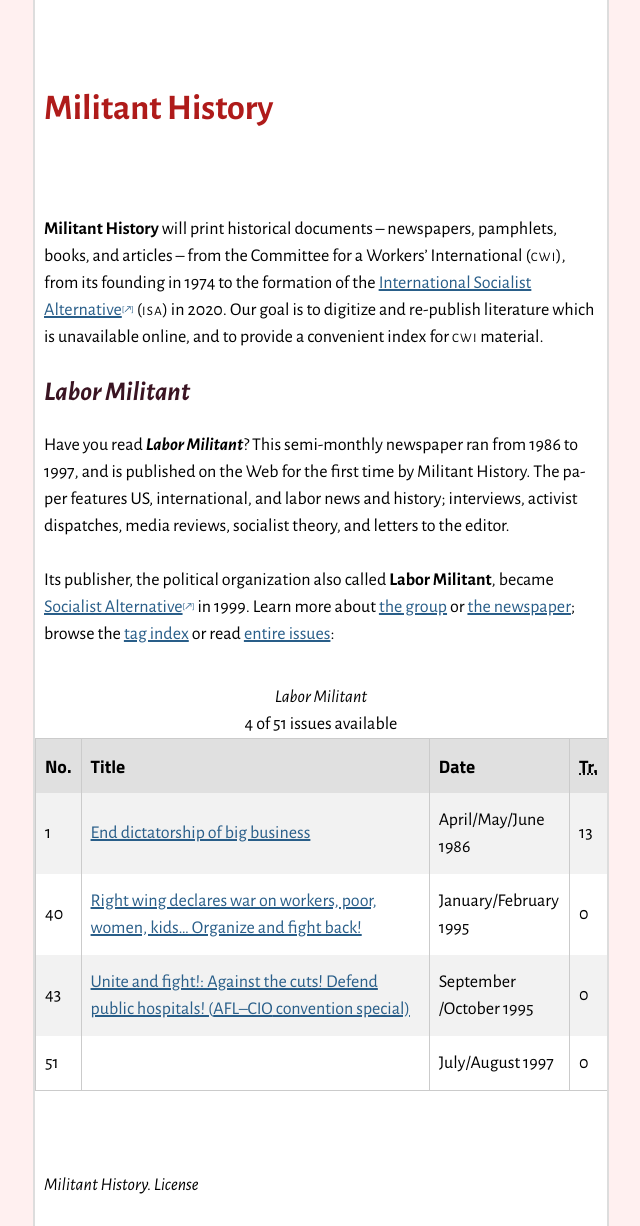
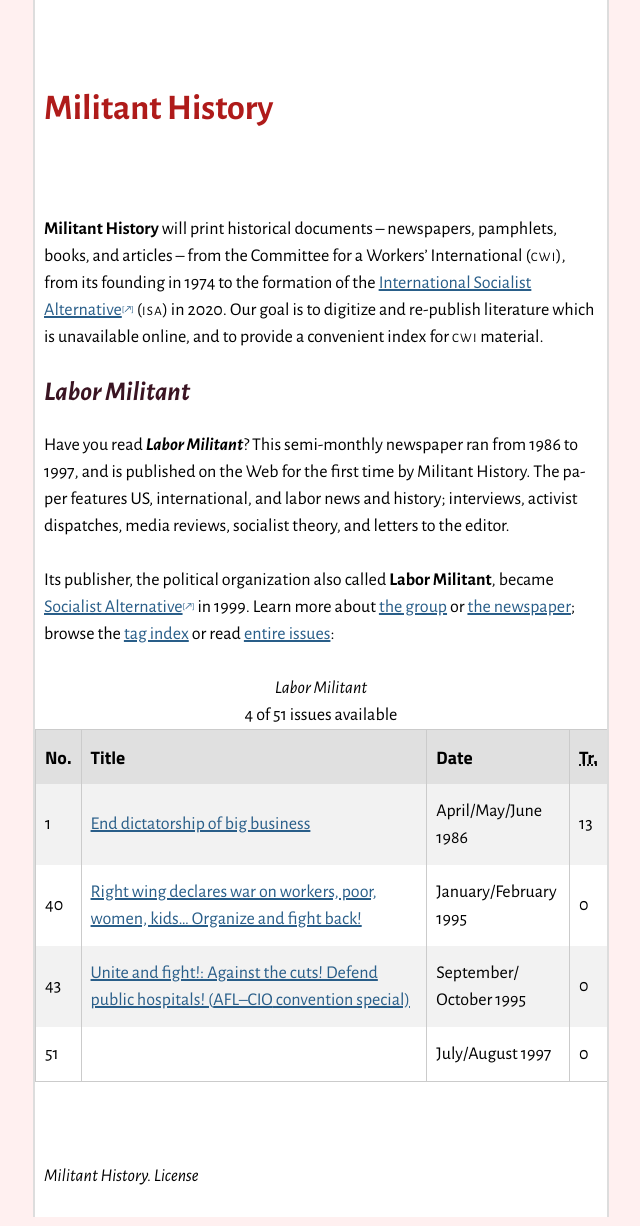
Before and after one commit to jackwillis/militanthistory, a Jekyll site: the page built from index.html, in a window 1280 px wide. Shown: the whole page, without its empty margins (319-959 px from the left). Built offline with Jekyll 4.4.1, drawn with Linux system fonts in a browser that asks for light colours.

Commit message:
Work on styles

```diff
--- a/_includes/lm-table.html
+++ b/_includes/lm-table.html
@@ -24,7 +24,7 @@
       <tr>
         <td>{{ issue.lm_issue }}</td>
         <td><a href="{{ issue.url }}">{{ issue.subtitle }}</a></td>
-        <td>{{ issue.reported_date | default: proper_date | replace: '/', '<wbr>/' }}</td>
+        <td>{{ issue.reported_date | default: proper_date | replace: '/', '/<wbr>' }}</td>
         <td>{{ num_articles }}</td>
       </tr>
     {% endfor %}
--- a/scripts/militanthistory.js
+++ b/scripts/militanthistory.js
@@ -16,6 +16,6 @@
   ]);
 
   allFonts.then(function() {
-    textBalancer.initialize('h2, h3, h4, .lead, .subtitle, td');
+    textBalancer.initialize('h2, h3, h4, h5, h6, .subtitle, figcaption, td');
   });
 });
--- a/styles/main.css
+++ b/styles/main.css
@@ -101,6 +101,7 @@
   hyphens: auto;
   hyphenate-limit-last: always;
   margin: 1.5em 0;
+  hanging-punctuation: first;
 }
 
 header p, footer p {
@@ -198,6 +199,7 @@
 
 .drop-cap {
   font-variant-caps: small-caps;
+  hanging-punctuation: unset;
 }
 
 body.small-caps-font-loaded p abbr,
@@ -243,12 +245,12 @@
 }
 
 figure {
-  margin: 2em -0.5em 1.5em -0.5em;
+  margin: 1.5em -0.5em;
 }
 
 figcaption {
   padding: 0 0.5em;
-  text-align: right;
+  margin: 0 0 0 auto;
 }
 
 figure img {
```
